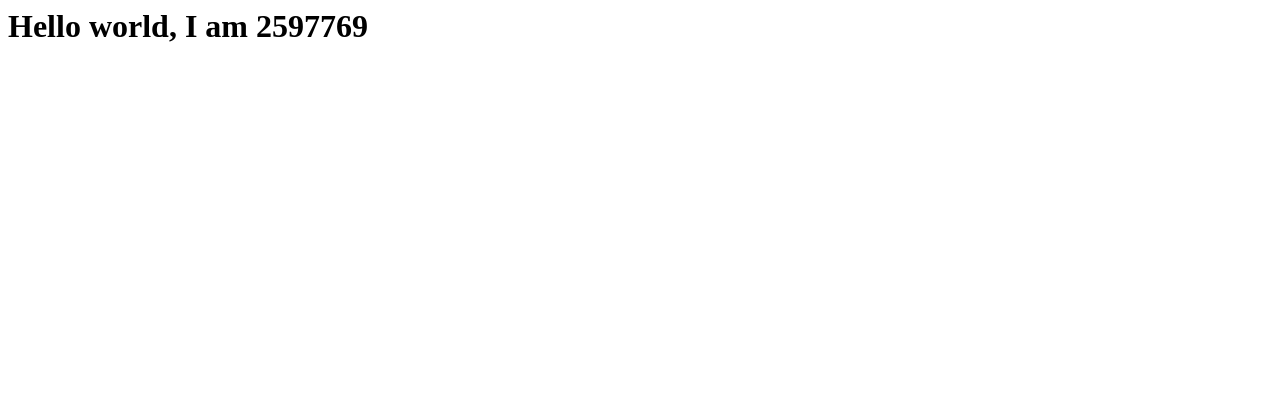
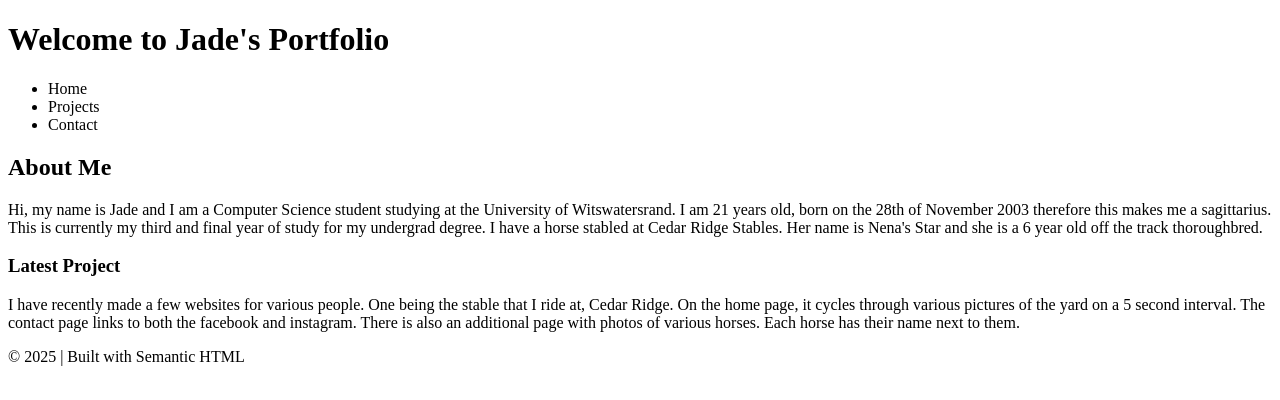
Before and after one commit to swaitj03/swaitj03.github.io, a plain HTML site: page index.html in a window 1280 px wide. Drawn offline with Linux system fonts and the light colour scheme.

Commit message:
Updated index.html to Lab 2 html

```diff
--- a/index.html
+++ b/index.html
@@ -1,3 +1,49 @@
-<html>
-    <h1>Hello world, I am 2597769</h1>
+<!DOCTYPE html>
+<html lang = "en">
+<header>
+    <h1>
+        Welcome to Jade's Portfolio
+    </h1>
+</header>
+<nav>
+    <ul>
+        <li><a href = "#"></a>
+             Home
+        </li>
+        <li><a href = "#"></a>
+            Projects
+        </li>
+        <li><a href = "#"></a>
+            Contact
+        </li>
+    </ul>
+</nav>
+<main>
+    <section>
+        <h2>
+            About Me
+        </h2>
+        <p>
+            Hi, my name is Jade and I am a Computer Science student studying at the University of Witswatersrand.
+            I am 21 years old, born on the 28th of November 2003 therefore this makes me a sagittarius.
+            This is currently my third and final year of study for my undergrad degree. I have a horse stabled at Cedar Ridge Stables.
+            Her name is Nena's Star and she is a 6 year old off the track thoroughbred.
+        </p>
+        <article>
+            <h3>
+                Latest Project
+            </h3>
+            <p>
+                I have recently made a few websites for various people. One being the stable that I ride at, Cedar Ridge.
+                On the home page, it cycles through various pictures of the yard on a 5 second interval.
+                The contact page links to both the facebook and instagram. There is also an additional page with photos of various horses.
+                Each horse has their name next to them.
+
+            </p>
+        </article>
+    </section>
+</main>
+<footer>
+    © 2025 | Built with Semantic HTML
+</footer>
 </html>
```
